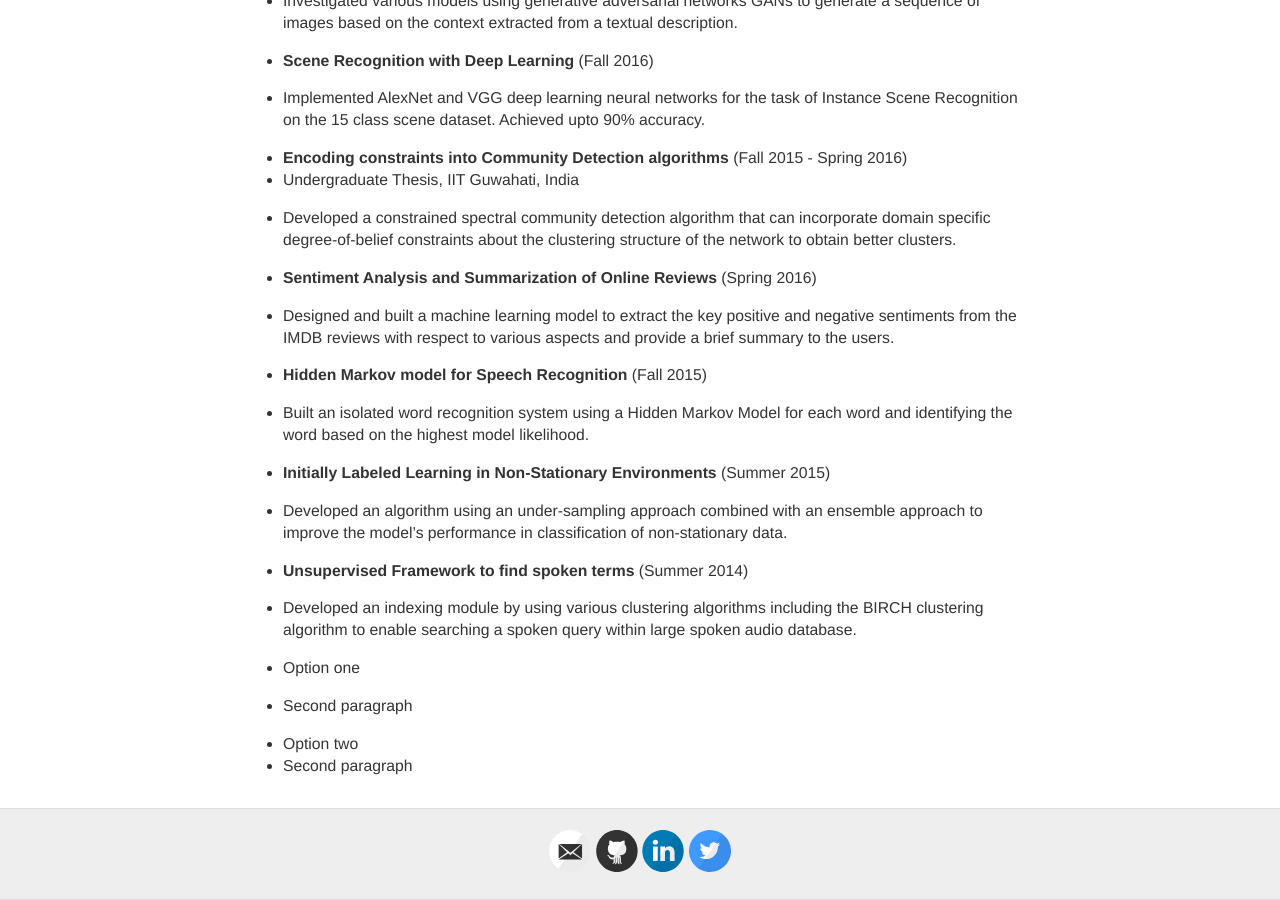
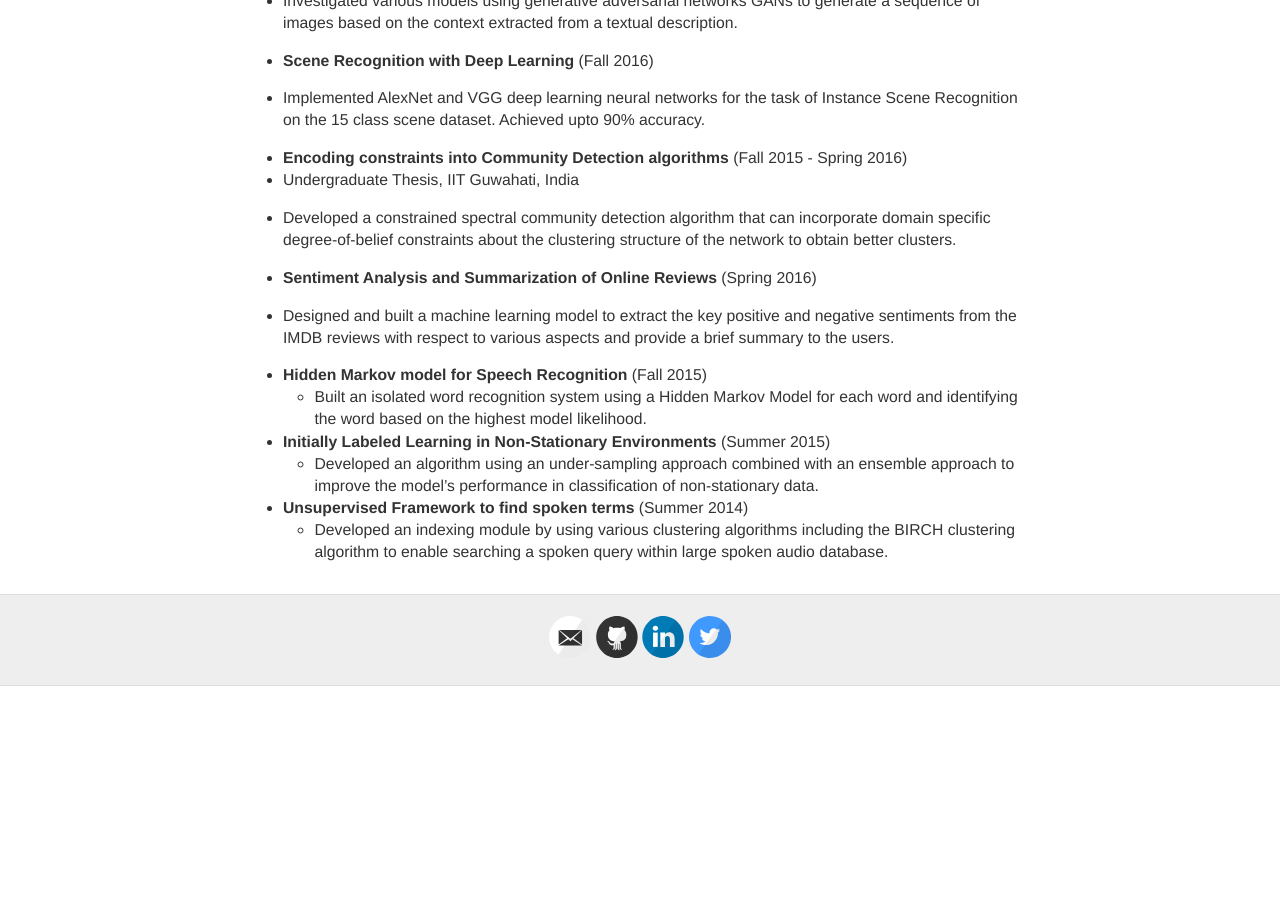
Before and after one commit to bmurali1994/bmurali1994.github.io, a Jekyll site: the page built from research/index.md, in a window 1280 px wide and 900 px high, scrolled down 807 px. Built offline with Jekyll 4.4.1, drawn with Linux system fonts in a browser that asks for light colours; after the commit the page ends 1493 px from its top, so only the background shows below that.

Commit message:
checking

```diff
--- a/research/index.md
+++ b/research/index.md
@@ -62,25 +62,19 @@ IMDB reviews with respect to various aspects and provide a brief summary to the
 
 
 
-- **Hidden Markov model for Speech Recognition** (Fall 2015)
- - Built an isolated word recognition system using a Hidden Markov Model for each word and identifying the
+* **Hidden Markov model for Speech Recognition** (Fall 2015)
+	+ Built an isolated word recognition system using a Hidden Markov Model for each word and identifying the
 word based on the highest model likelihood.
 
 
 
 
-- **Initially Labeled Learning in Non-Stationary Environments** (Summer 2015)
- - Developed an algorithm using an under-sampling approach combined with an ensemble approach to improve
+* **Initially Labeled Learning in Non-Stationary Environments** (Summer 2015)
+	+ Developed an algorithm using an under-sampling approach combined with an ensemble approach to improve
 the model’s performance in classification of non-stationary data.
 
 
 
 
-- **Unsupervised Framework to find spoken terms** (Summer 2014)
- - Developed an indexing module by using various clustering algorithms including the BIRCH clustering algorithm to enable searching a spoken query within large spoken audio database.
-
-- Option one
- - Second paragraph
-
-- Option two
- - Second paragraph
+* **Unsupervised Framework to find spoken terms** (Summer 2014)
+	+ Developed an indexing module by using various clustering algorithms including the BIRCH clustering algorithm to enable searching a spoken query within large spoken audio database.
```
